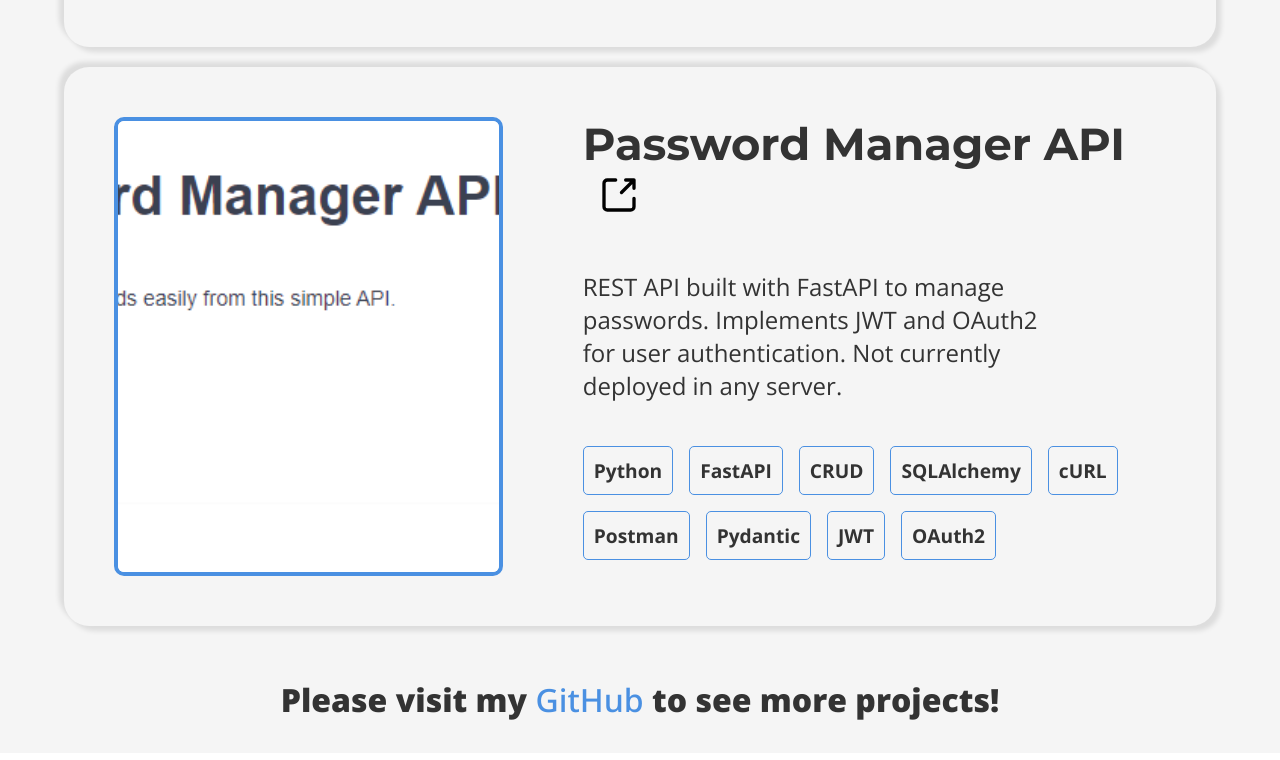
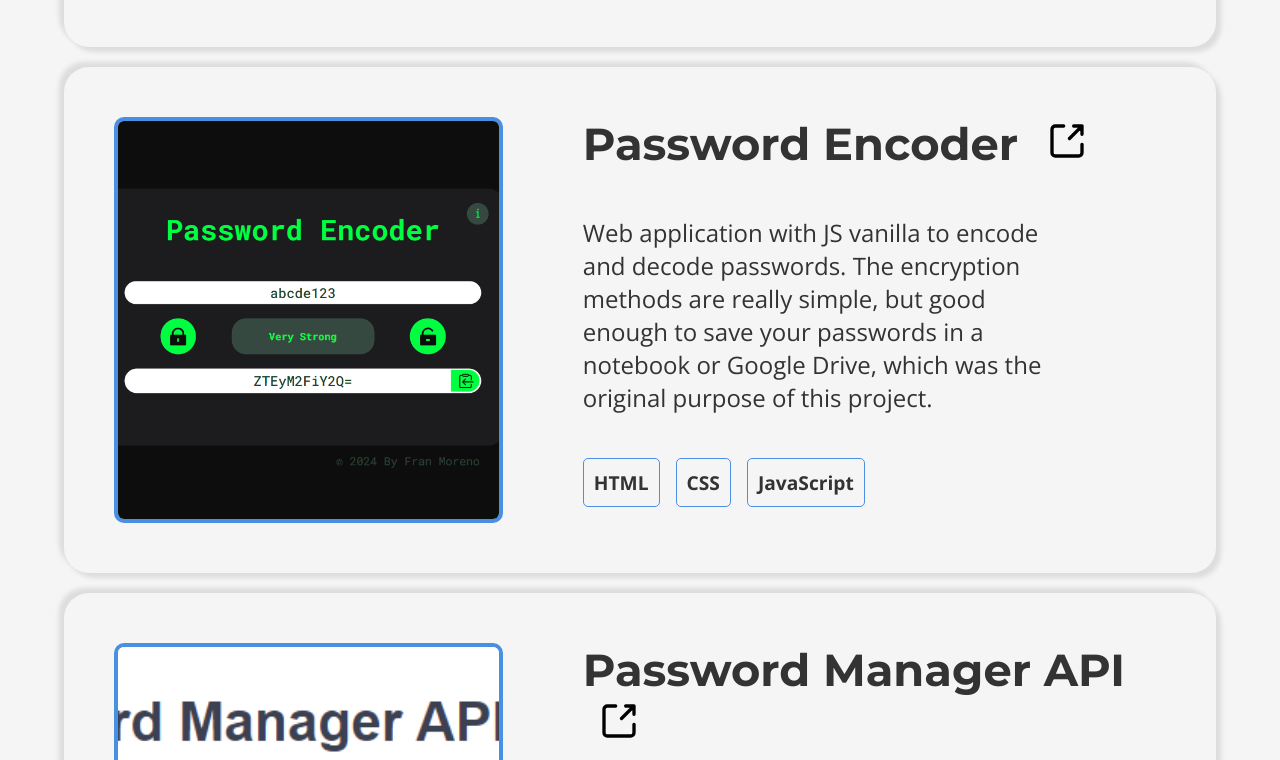
Before and after one commit to Franm99/portfolio-fr, a plain HTML site: page index.html in a window 1280 px wide. Shown: the part 2665-3425 px from the top of the page. Drawn offline with nearby package versions, Linux system fonts and the light colour scheme; a web font is replaced by a local one.

Commit message:
Added new project: PasswordEncoder

```diff
--- a/index.html
+++ b/index.html
@@ -169,6 +169,28 @@
 
           <div class="project-tile">
             <div class="project-image">
+              <img src="assets/images/im5.png" alt="project image" />
+            </div>
+            <div class="project-info">
+              <h3 class="project-title" href="#">
+                Password Encoder
+                <a target="_blank" href="https://franm99.github.io/PasswordEncoder/">
+                  <img class="link-icon" src="assets/images/icons/link_out.svg" alt="Link" />
+                </a>
+              </h3>
+              <p class="project-description">Web application with JS vanilla to encode and decode passwords. The encryption methods are really simple, but good enough to save your passwords in a
+                notebook or Google Drive, which was the original purpose of this project.
+              </p>
+              <ul class="project-skills">
+                <li class="skill">HTML</li>
+                <li class="skill">CSS</li>
+                <li class="skill">JavaScript</li>
+              </ul>
+            </div>
+          </div>
+
+          <div class="project-tile">
+            <div class="project-image">
               <img src="assets/images/im3.png" alt="project image" />
             </div>
             <div class="project-info">
```
Also changed, not shown: assets/images/im5.png (added).
